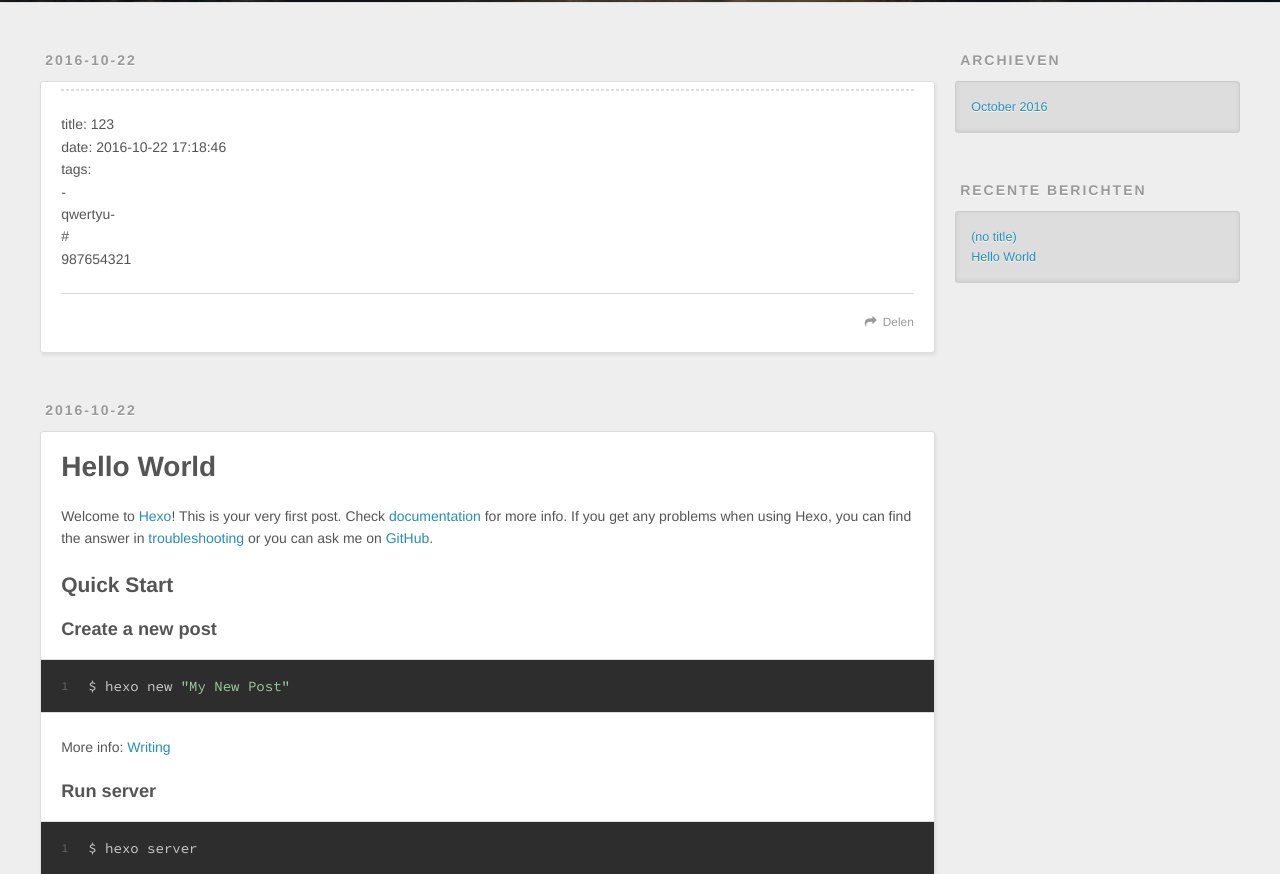
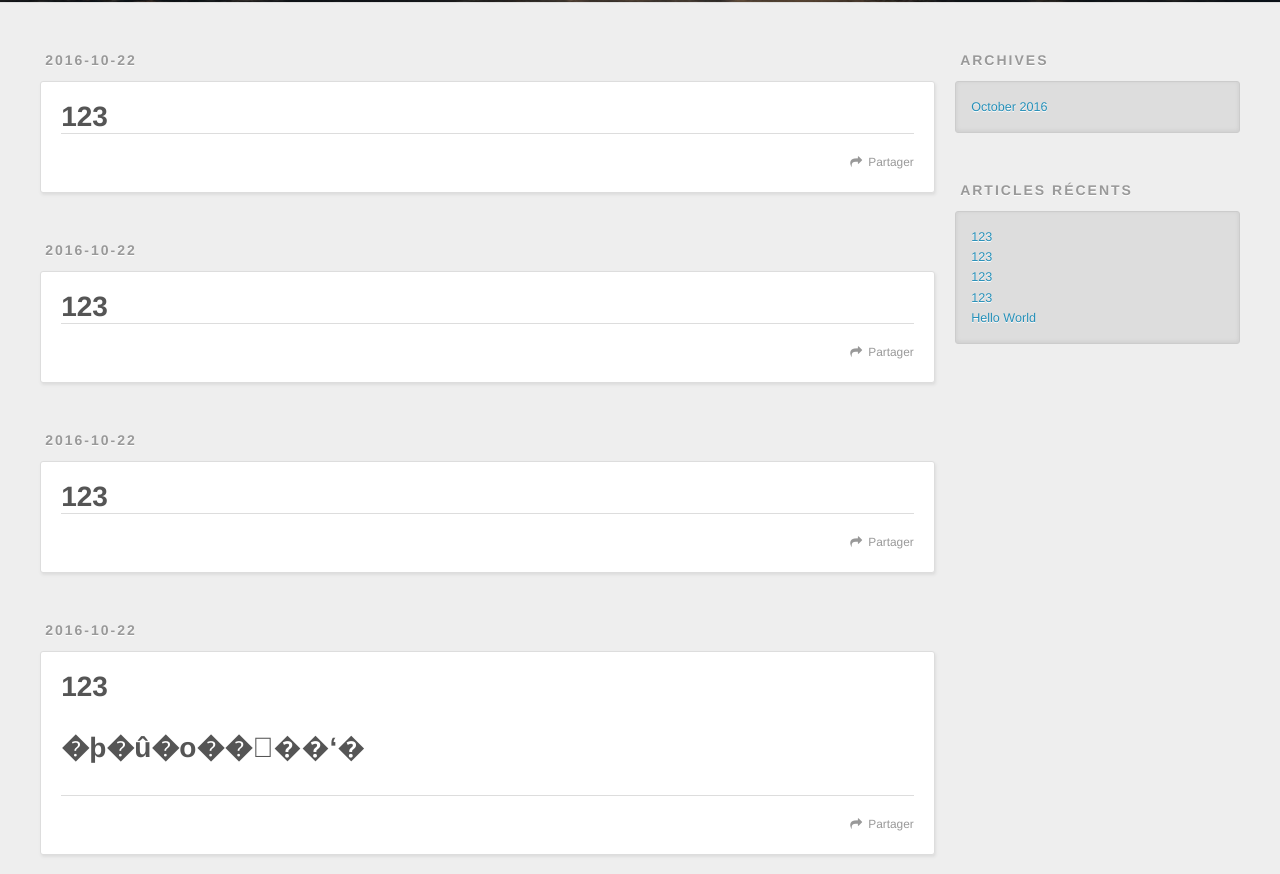
Before and after one commit to chenmengyan/blog, a plain HTML site: page index.html in a window 1280 px wide. Shown: the part 298-1172 px from the top of the page. Drawn offline with nearby package versions, Linux system fonts and the light colour scheme.

Commit message:
Add files via upload

```diff
--- a/index.html
+++ b/index.html
@@ -48,9 +48,9 @@
       </nav>
       <nav id="sub-nav">
 
-          <a id="nav-rss-link" class="nav-icon" href="/atom.xml" title="RSS Feed"></a>
+          <a id="nav-rss-link" class="nav-icon" href="/atom.xml" title="Flux RSS"></a>
 
-        <a id="nav-search-btn" class="nav-icon" title="Zoeken"></a>
+        <a id="nav-search-btn" class="nav-icon" title="Rechercher"></a>
       </nav>
       <div id="search-form-wrap">
         <form action="//google.com/search" method="get" accept-charset="UTF-8" class="search-form"><input type="search" name="q" results="0" class="search-form-input" placeholder="Search"><button type="submit" class="search-form-submit">&#xF002;</button><input type="hidden" name="sitesearch" value="http://yoursite.com"></form>
@@ -61,25 +61,141 @@
       <div class="outer">
         <section id="main">
 
-    <article id="post-123" class="article article-type-post" itemscope itemprop="blogPost">
+    <article id="post-123-3" class="article article-type-post" itemscope itemprop="blogPost">
   <div class="article-meta">
-    <a href="/blog/2016/10/22/123/" class="article-date">
-  <time datetime="2016-10-22T09:18:46.317Z" itemprop="datePublished">2016-10-22</time>
+    <a href="/blog/2016/10/22/123-3/" class="article-date">
+  <time datetime="2016-10-22T10:45:43.000Z" itemprop="datePublished">2016-10-22</time>
 </a>
 
   </div>
   <div class="article-inner">
 
 
+      <header class="article-header">
+
+
+    <h1 itemprop="name">
+      <a class="article-title" href="/blog/2016/10/22/123-3/">123</a>
+    </h1>
+
+
+      </header>
+
     <div class="article-entry" itemprop="articleBody">
 
-        <hr>
-<p>title: 123<br>date: 2016-10-22 17:18:46<br>tags:<br>-<br>qwertyu-<br>#<br>987654321</p>
 
 
     </div>
     <footer class="article-footer">
-      <a data-url="http://yoursite.com/blog/2016/10/22/123/" data-id="ciukzvzpm0000l8vfpmwni5zy" class="article-share-link">Delen</a>
+      <a data-url="http://yoursite.com/blog/2016/10/22/123-3/" data-id="ciul2y0k1000234vfbmazhs6c" class="article-share-link">Partager</a>
+
+
+    </footer>
+  </div>
+
+</article>
+
+
+
+    <article id="post-123-2" class="article article-type-post" itemscope itemprop="blogPost">
+  <div class="article-meta">
+    <a href="/blog/2016/10/22/123-2/" class="article-date">
+  <time datetime="2016-10-22T10:42:34.000Z" itemprop="datePublished">2016-10-22</time>
+</a>
+
+  </div>
+  <div class="article-inner">
+
+
+      <header class="article-header">
+
+
+    <h1 itemprop="name">
+      <a class="article-title" href="/blog/2016/10/22/123-2/">123</a>
+    </h1>
+
+
+      </header>
+
+    <div class="article-entry" itemprop="articleBody">
+
+
+
+    </div>
+    <footer class="article-footer">
+      <a data-url="http://yoursite.com/blog/2016/10/22/123-2/" data-id="ciul2y0jl000134vfyllqvjfb" class="article-share-link">Partager</a>
+
+
+    </footer>
+  </div>
+
+</article>
+
+
+
+    <article id="post-123-1" class="article article-type-post" itemscope itemprop="blogPost">
+  <div class="article-meta">
+    <a href="/blog/2016/10/22/123-1/" class="article-date">
+  <time datetime="2016-10-22T10:32:05.000Z" itemprop="datePublished">2016-10-22</time>
+</a>
+
+  </div>
+  <div class="article-inner">
+
+
+      <header class="article-header">
+
+
+    <h1 itemprop="name">
+      <a class="article-title" href="/blog/2016/10/22/123-1/">123</a>
+    </h1>
+
+
+      </header>
+
+    <div class="article-entry" itemprop="articleBody">
+
+
+
+    </div>
+    <footer class="article-footer">
+      <a data-url="http://yoursite.com/blog/2016/10/22/123-1/" data-id="ciul2y0jl000034vfr9a8j74f" class="article-share-link">Partager</a>
+
+
+    </footer>
+  </div>
+
+</article>
+
+
+
+    <article id="post-123" class="article article-type-post" itemscope itemprop="blogPost">
+  <div class="article-meta">
+    <a href="/blog/2016/10/22/123/" class="article-date">
+  <time datetime="2016-10-22T10:15:04.000Z" itemprop="datePublished">2016-10-22</time>
+</a>
+
+  </div>
+  <div class="article-inner">
+
+
+      <header class="article-header">
+
+
+    <h1 itemprop="name">
+      <a class="article-title" href="/blog/2016/10/22/123/">123</a>
+    </h1>
+
+
+      </header>
+
+    <div class="article-entry" itemprop="articleBody">
+
+        <h1 id="�þ�u�о��͹��ʻ�"><a href="#�þ�u�о��͹��ʻ�" class="headerlink" title="�þ�û�о��͹��ʻ�"></a>�þ�û�о��͹��ʻ�</h1>
+
+    </div>
+    <footer class="article-footer">
+      <a data-url="http://yoursite.com/blog/2016/10/22/123/" data-id="ciul2y0k1000334vf555y1oj1" class="article-share-link">Partager</a>
 
 
     </footer>
@@ -124,7 +240,7 @@
 
     </div>
     <footer class="article-footer">
-      <a data-url="http://yoursite.com/blog/2016/10/22/hello-world/" data-id="ciukzvzq20001l8vfk0ncn15k" class="article-share-link">Delen</a>
+      <a data-url="http://yoursite.com/blog/2016/10/22/hello-world/" data-id="ciul2y0k1000434vfw6uqt3sv" class="article-share-link">Partager</a>
 
 
     </footer>
@@ -149,7 +265,7 @@
 
 
   <div class="widget-wrap">
-    <h3 class="widget-title">Archieven</h3>
+    <h3 class="widget-title">Archives</h3>
     <div class="widget">
       <ul class="archive-list"><li class="archive-list-item"><a class="archive-list-link" href="/blog/archives/2016/10/">October 2016</a></li></ul>
     </div>
@@ -159,12 +275,24 @@
 
 
   <div class="widget-wrap">
-    <h3 class="widget-title">Recente berichten</h3>
+    <h3 class="widget-title">Articles récents</h3>
     <div class="widget">
       <ul>
 
           <li>
-            <a href="/blog/2016/10/22/123/">(no title)</a>
+            <a href="/blog/2016/10/22/123-3/">123</a>
+          </li>
+
+          <li>
+            <a href="/blog/2016/10/22/123-2/">123</a>
+          </li>
+
+          <li>
+            <a href="/blog/2016/10/22/123-1/">123</a>
+          </li>
+
+          <li>
+            <a href="/blog/2016/10/22/123/">123</a>
           </li>
 
           <li>
@@ -184,7 +312,7 @@
   <div class="outer">
     <div id="footer-info" class="inner">
       &copy; 2016 John Doe<br>
-      Powered by <a href="http://hexo.io/" target="_blank">Hexo</a>
+      Propulsé by <a href="http://hexo.io/" target="_blank">Hexo</a>
     </div>
   </div>
 </footer>
```
